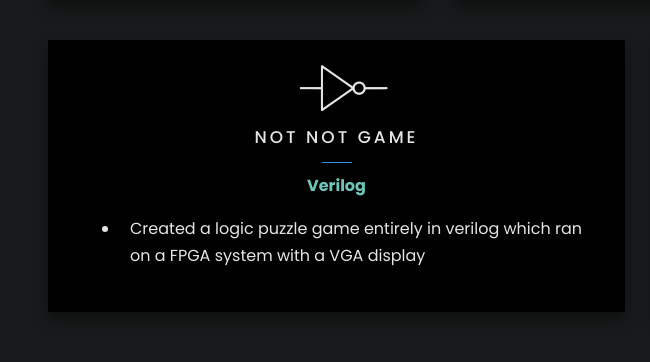
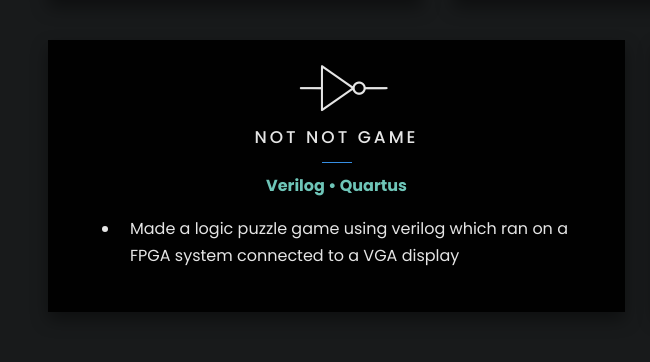
Before and after one commit to HaydenGoodfellow/HaydenGoodfellow.github.io, a website: page index.html in a window 1280 px wide. Shown: the part 4658-5020 px from the top of the page, 0-650 px from the left. Drawn offline with Linux system fonts and the light colour scheme; animation ran at ten frames a second; files whose address does not match are found by name.

Commit message:
Changed some wording on website

```diff
--- a/index.html
+++ b/index.html
@@ -300,7 +300,7 @@
 							<ul>
 								<li>Created, using C, a simulator showing the effects of social isolation on a pandemic</li>
 								<li>Program runs directly on ARM processor with no operating system needed</li>
-								<li>Created a custom VGA controller which utilizes page flipping for smooth animations</li>
+								<li>Developed a custom VGA controller which utilizes page flipping for smooth animations</li>
 							</ul>
 						</div>
 					</a>
@@ -360,15 +360,15 @@
 			</div>
 			<div class="row">
 				<div class="col-md-6 text-center d-flex mx-auto ftco-animate">
-					<a href="index.html" class="services-1 shadow slim">
+					<a class="services-1 shadow slim">
 						<span class="icon">
 							<i class="flaticon-not-gate-en"></i>
 						</span>
 						<div class="desc">
 							<h3 class="mb-4">NOT NOT Game</h3>
-							<p><strong>Verilog</strong></p>
+							<p><strong>Verilog • Quartus</strong></p>
 							<ul>
-								<li>Created a logic puzzle game entirely in verilog which ran on a FPGA system with a VGA display</li>
+								<li>Made a logic puzzle game using verilog which ran on a FPGA system connected to a VGA display</li>
 							</ul>
 						</div>
 					</a>
```
Also changed, not shown: 1 other file.
